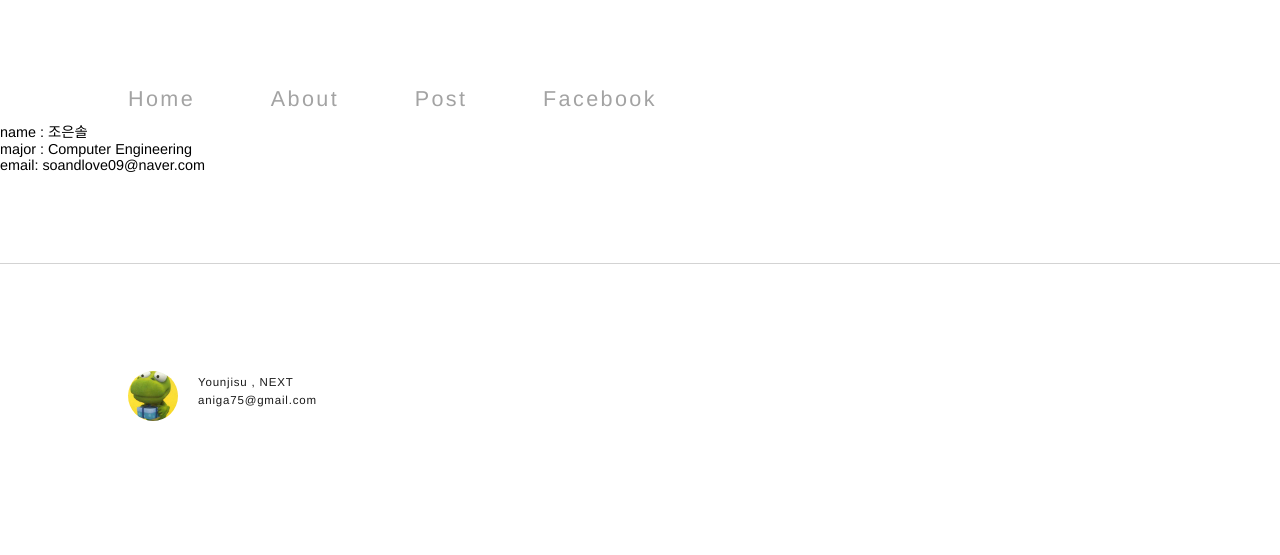
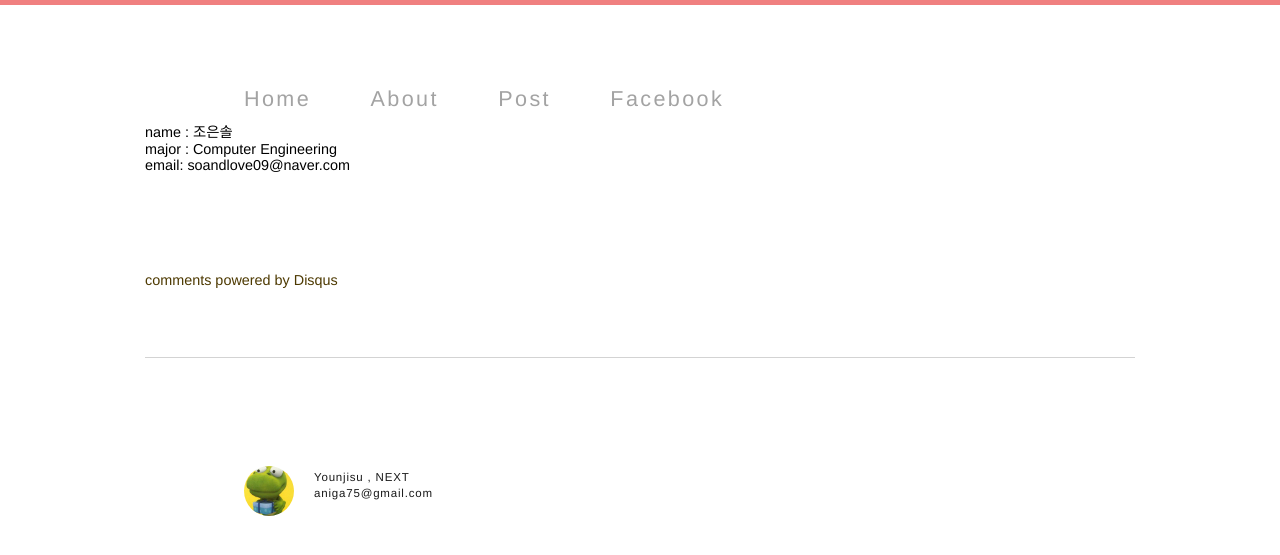
Before and after one commit to kuthealth/kuthealth.github.com, a Jekyll site: the page page/about.html, which Jekyll copies as it is, in a window 1280 px wide. Shown: the top 555 px of the page. Built offline with Jekyll 4.4.1, drawn with Linux system fonts in a browser that asks for light colours; comment, search, counter and statistics services are not loaded; part of the change alters nothing that is shown.

Commit message:
Update about.html

```diff
--- a/page/about.html
+++ b/page/about.html
@@ -1,34 +1,28 @@
----
-title : index
----
 <!DOCTYPE html>
 <html>
     <head>
-    <title>Health</title>
+        <title>  github page에 내 블로그 만들기 |  HI! I'M NIGAYO ;-) </title>
         <meta charset=utf-8>
-    <meta name="viewport" content="width=device-width" initial-scale=1>
+        <meta name="viewport" content="width=device-width, initial-scale=1">
+        <script src="https://google-code-prettify.googlecode.com/svn/loader/run_prettify.js"></script>
+        <link href="//fonts.googleapis.com/css?family=Source+Code+Pro" rel="stylesheet">
+        <link href="/dest/css/0.0.1/postLayoutPage.css" rel="stylesheet" media="screen">
+    </head>
+    <body>
+    <div id="wrap">
+    <!-- facebook START -->
+        <div id="fb-root"></div>
+        <script>
+        (function(d, s, id) {
+          var js, fjs = d.getElementsByTagName(s)[0];
+          if (d.getElementById(id)) return;
+          js = d.createElement(s); js.id = id;
+          js.src = "//connect.facebook.net/ko_KR/all.js#xfbml=1&appId=486583584796486";
+          fjs.parentNode.insertBefore(js, fjs);
+        }(document, 'script', 'facebook-jssdk'));</script>
+    <!-- facebook END -->
 
-    <meta property="og:site_name" content="nigayo blog list">
-    <meta property="og:type" content="website">
-    <meta property="og:title" content="Health">
-    <meta property="og:description" content="작성된 blog article list입니다">
-
-    <link href="/dest/css/0.0.1/listPage.css" rel="stylesheet" media="screen">
-
-    <!-- link href="/lib/css/reset.css" rel="stylesheet" media="screen">
-    <link href="/css/common.css" rel="stylesheet" media="screen">
-    <link href="/css/list.css" rel="stylesheet" media="screen" -->
-
-    <script>
-      if((/Android|webOS|iPhone|iPad|iPod|BlackBerry|IEMobile|Opera Mini/i.test(navigator.userAgent))) {
-        document.location = "list_m.html";
-      }
-/*
-    if (screen.width <=699) {
-      document.location = "list_m.html";
-    }
-    */
-    </script>
+        <div id="headerDecoration"></div>
         <header>
             <nav id="top">
               <ul class="marginLeft">
@@ -41,8 +35,31 @@ title : index
          </header>
 
 <p>name : 조은솔</p>
-            <p></p>major : Computer Engineering</p>
-            <p></p>email: soandlove09@naver.com</p>
+<p>major : Computer Engineering</p>
+<p>email: soandlove09@naver.com</p>
+
+
+ <section id="fb-widget">
+            <div class="fb-like" data-layout="standard" data-action="like" data-show-faces="true" data-share="true"></div>
+        </section>
+        <!-- facebook END  -->
+
+        <!-- DISQUS Area START  -->
+        <div id="disqus_thread"></div>
+        <script type="text/javascript">
+            /* * * CONFIGURATION VARIABLES: EDIT BEFORE PASTING INTO YOUR WEBPAGE * * */
+            var disqus_shortname = 'nigayo'; // required: replace example with your forum shortname
+
+            /* * * DON'T EDIT BELOW THIS LINE * * */
+            (function() {
+                var dsq = document.createElement('script'); dsq.type = 'text/javascript'; dsq.async = true;
+                dsq.src = '//' + disqus_shortname + '.disqus.com/embed.js';
+                (document.getElementsByTagName('head')[0] || document.getElementsByTagName('body')[0]).appendChild(dsq);
+            })();
+        </script>
+        <noscript>Please enable JavaScript to view the <a href="http://disqus.com/?ref_noscript">comments powered by Disqus.</a></noscript>
+        <a href="http://disqus.com" class="dsq-brlink">comments powered by <span class="logo-disqus">Disqus</span></a>
+        <!-- DISQUS Area END -->
 
 
         <footer>
@@ -56,17 +73,20 @@ title : index
         </footer>
       <!-- div id="mamul"> </div -->
     </div>
-    <script src="/dest/js/0.0.1/listPage_min_0.0.1.js"></script>
-    <script>
-        $Element(document).attach('domready', function() {
-          //set verticle center
-          //utils.setLayout();
-          var o = Nigayo.List();
-          //내부 함수에서 Closure scope를 가지고 있음.
-          o.attachEvents();
-          //본문 영역을 첫번째 선택한 것으로 fire!!
-          o.fireLayer();
-        });
+
+    <!-- DISQUS : count comments -->
+    <script type="text/javascript">
+    /* * * CONFIGURATION VARIABLES: EDIT BEFORE PASTING INTO YOUR WEBPAGE * * */
+    var disqus_shortname = 'nigayo'; // required: replace example with your forum shortname
+
+    /* * * DON'T EDIT BELOW THIS LINE * * */
+    (function () {
+        var s = document.createElement('script'); s.async = true;
+        s.type = 'text/javascript';
+        s.src = '//' + disqus_shortname + '.disqus.com/count.js';
+        (document.getElementsByTagName('HEAD')[0] || document.getElementsByTagName('BODY')[0]).appendChild(s);
+    }());
+
     </script>
 
     <script>
@@ -77,5 +97,6 @@ title : index
       ga('create', 'UA-45694371-2', 'auto');
       ga('send', 'pageview');
     </script>
+
   </body>
 </html>
```
Lines whose indentation alone changed are shown as unchanged.
